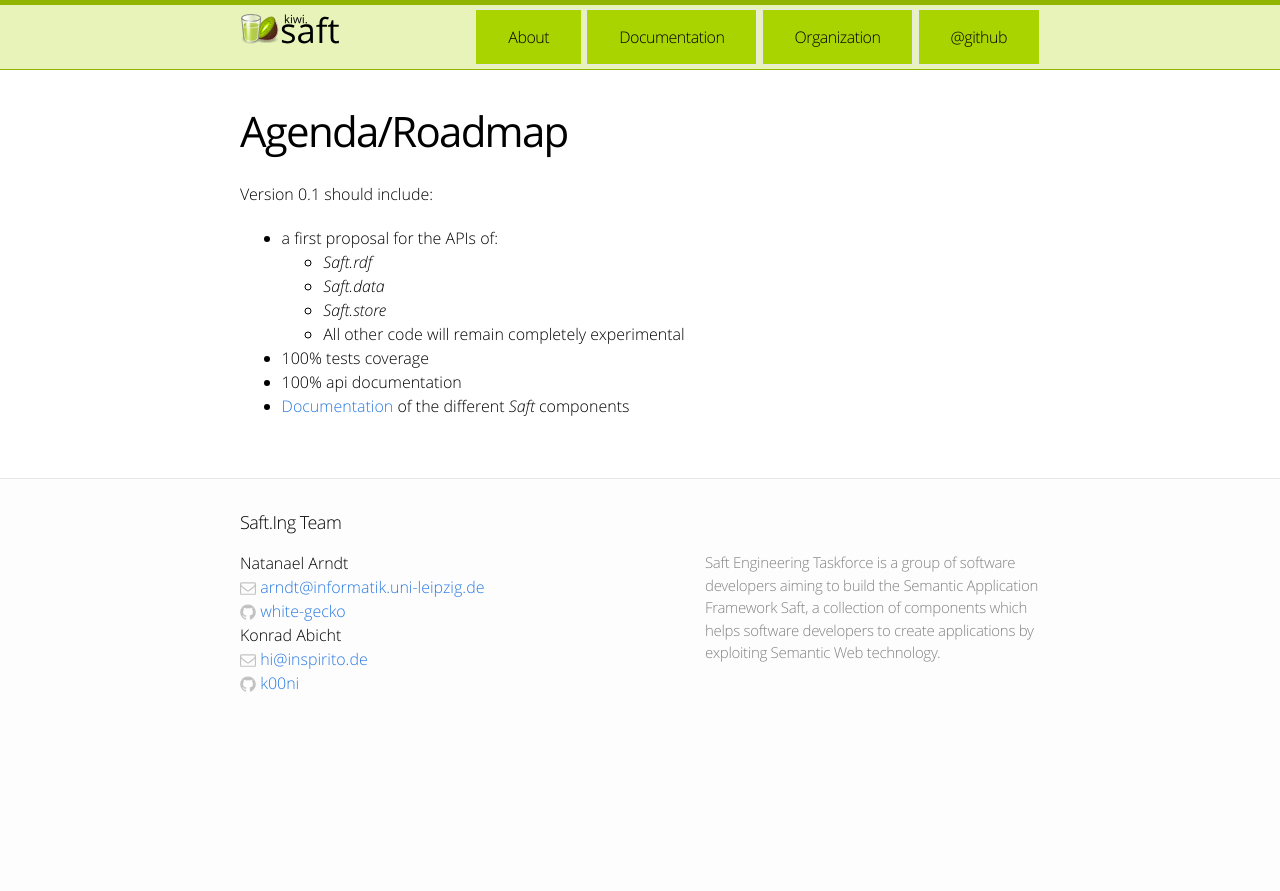
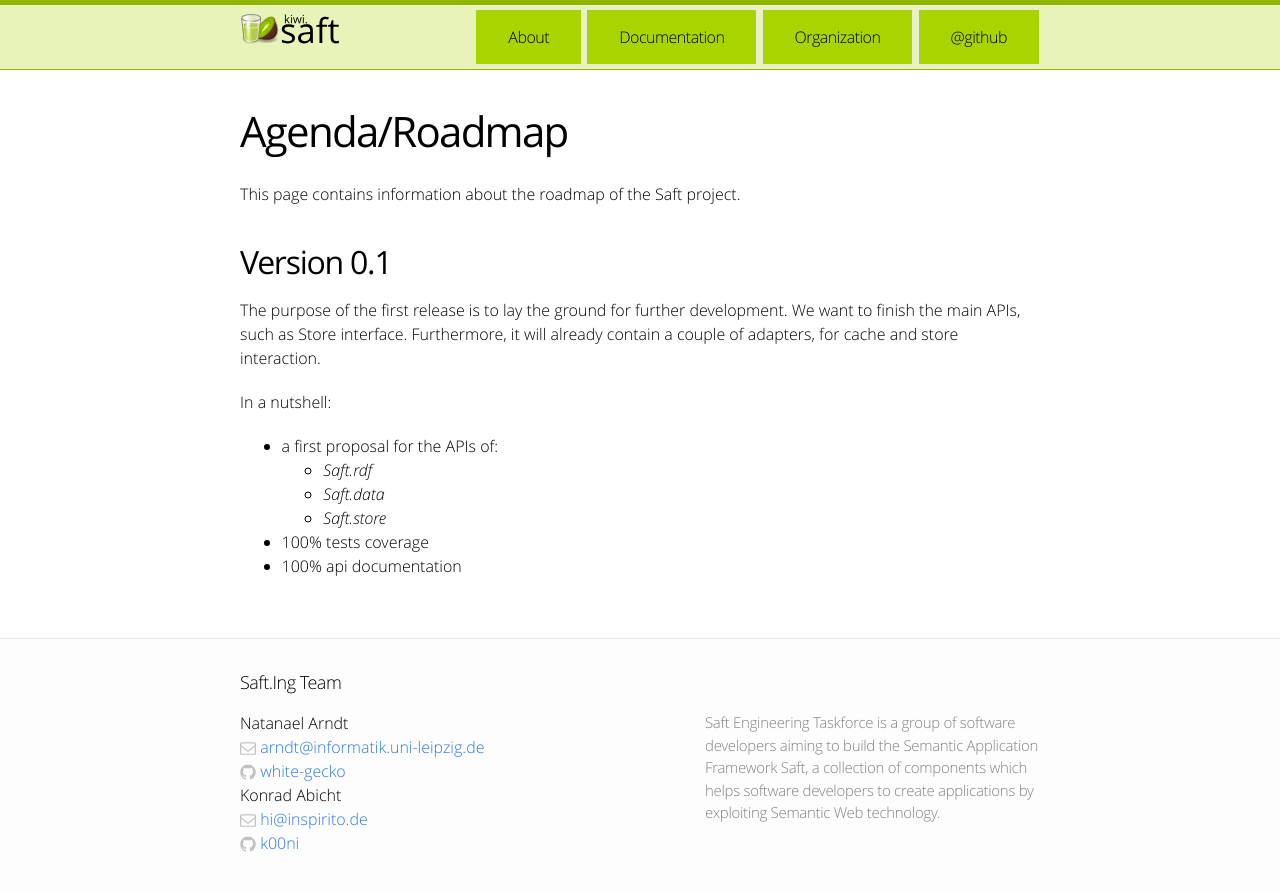
Before and after one commit to SaftIng/safting.github.io, a Jekyll site: the page built from org/agenda.md, in a window 1280 px wide. Shown: the top 891 px of the page. Built offline with Jekyll 4.4.1, drawn with Linux system fonts in a browser that asks for light colours.

Commit message:
Update agenda.md

```diff
--- a/org/agenda.md
+++ b/org/agenda.md
@@ -3,13 +3,17 @@ layout: page
 title: Agenda/Roadmap
 ---
 
-Version 0.1 should include:
+This page contains information about the roadmap of the Saft project.
+
+## Version 0.1
+
+The purpose of the first release is to lay the ground for further development. We want to finish the main APIs, such as Store interface. Furthermore, it will already contain a couple of adapters, for cache and store interaction.
+
+In a nutshell:
 
 - a first proposal for the APIs of:
     - _Saft.rdf_
     - _Saft.data_
     - _Saft.store_
-    - All other code will remain completely experimental
 - 100% tests coverage
 - 100% api documentation
-- [Documentation](/doc) of the different _Saft_ components
```
